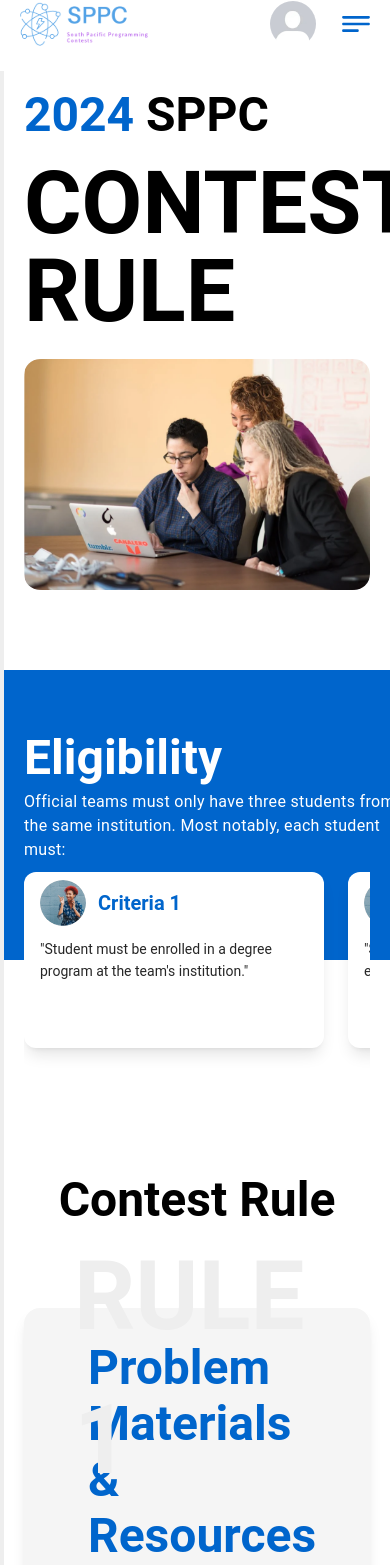
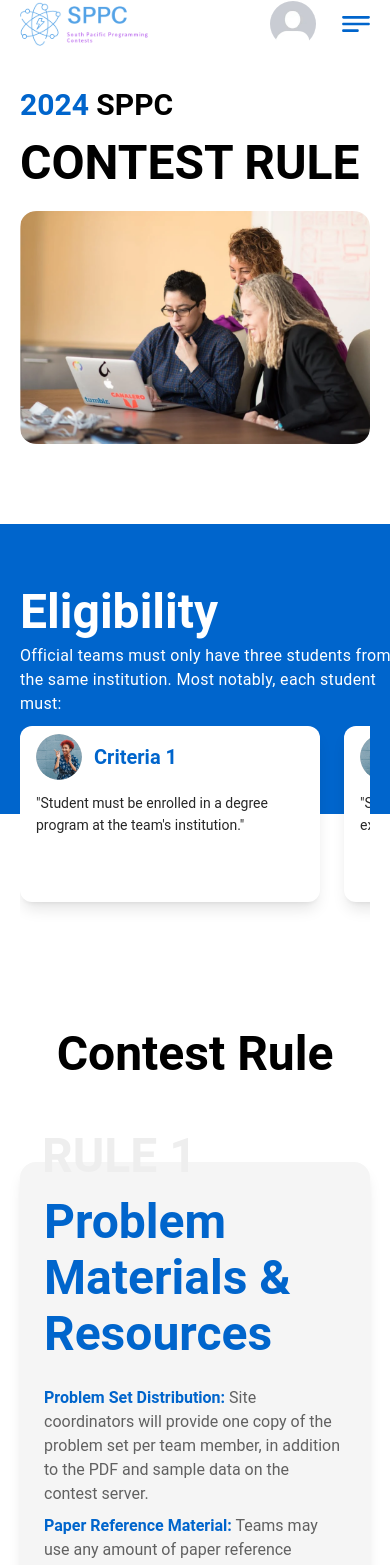
Before and after one commit to tranducanh2111/sppc-contest, a Next.js app: page /rules in a window 390 px wide. Shown: the part 15-1580 px from the top of the page. Built offline with nearby package versions, Linux system fonts and the light colour scheme; no server answers.

Commit message:
fix small device interface (pricing card; heading of rules, about; width of eligibility description; hide member card avatar; border of pages; PrimaryCard bottom padding; Banner Pagination width on Resource Page)

```diff
--- a/src/components/Layout.tsx
+++ b/src/components/Layout.tsx
@@ -26,7 +26,7 @@ const Layout: React.FC<{
         />
 
         {/* Content */}
-        <div className="relative flex-1 min-h-[1472px] sm:min-h-[1504px] overflow-x-hidden border-l-4">
+        <div className="relative flex-1 min-h-[1472px] sm:min-h-[1504px] overflow-x-hidden sm:border-l-4">
           <Profile
             isProfileOpen={isProfileOpen}
             closeProfile={closeProfile}
--- a/src/components/MemberCard.tsx
+++ b/src/components/MemberCard.tsx
@@ -36,9 +36,9 @@ const MemberCard = ({
                 variant="circular"
                 alt={name}
                 src={image}
-                className="border-2 border-white"
+                className="md:block hidden border-2 border-white"
             />
-            <div className={`w-[70%] ${isHidden && 'text-white'} self-center `}>
+            <div className={`md:w-[70%] w-[87%] ${isHidden && 'text-white'} self-center `}>
                 <div>
                     <p className={`text-h3 mb-[0.25rem] ${!isHidden ? 'text-black' : 'text-white'}`}>{name}</p>
                     <p className={`text-body ${!isHidden ? 'text-light-grey' : 'text-white'}`}>{time}</p>
--- a/src/components/PricingCard.tsx
+++ b/src/components/PricingCard.tsx
@@ -20,7 +20,7 @@ type CardProps = {
 
 const PricingCard: React.FC<CardProps> = ({ cardName, price, forWho, note, description, highlight }) => {
   return (
-    <article className={`flex flex-col gap-[1rem] p-[2.5rem] rounded-[16px] shadow-lg ${highlight ? 'bg-primary' : 'bg-white'}`}>
+    <article className={`flex flex-col gap-[1rem] md:p-[2.5rem] p-[1.25rem] rounded-[16px] shadow-lg ${highlight ? 'bg-primary' : 'bg-white'}`}>
         <h4 className={`text-h4 ${highlight ? 'text-white' : 'text-primary'}`}>{cardName}</h4>
         {/* Fee */}
         <div className='flex gap-[0.5rem] items-center'>
--- a/src/components/PrimaryCard.tsx
+++ b/src/components/PrimaryCard.tsx
@@ -16,7 +16,7 @@ type CardProps = {
 
 const PrimaryCard: React.FC<CardProps> = ({ imageURL, name, descriptions, testURL, buttonText }) => {
   return (
-    <section className="w-[80vw] aspect-[341/381] rounded-[12px] bg-[#FBFDFF] shadow-lg min-w-[241px] max-w-[330px] sm:pb-[24px] pb-[48px]">
+    <section className="w-[80vw] aspect-[341/381] rounded-[12px] bg-[#FBFDFF] shadow-lg min-w-[241px] max-w-[330px] pb-[16px] sm:pb-[24px] pb-[48px]">
         <figure className="relative w-[100%] h-[65%] mb-[12px] object-cover rounded-t-[12px]">
             <Image src={imageURL} alt={name} loading="lazy" className='w-full h-full object-cover rounded-t-[12px]' />
         </figure>
--- a/src/components/RuleCard.tsx
+++ b/src/components/RuleCard.tsx
@@ -16,8 +16,8 @@ interface RuleCardProps
 
 const RuleCard: React.FC<RuleCardProps> = ({ ruleNumber, title, details }) => {
   return (
-    <div className="relative flex flex-col lg:items-center lg:grid lg:grid-cols-3 bg-gray-100 gap-[1.5rem] py-[2rem] px-[4rem] rounded-[16px] shadow-lg mb-[0.75rem]">
-        <p className="absolute -top-[84px] left-[50px] text-[96px] font-bold text-gray-200">
+    <div className="relative flex flex-col lg:items-center lg:grid lg:grid-cols-3 bg-gray-100 gap-[1.5rem] py-[2rem] px-[1.5rem] md:px-[4rem] rounded-[16px] shadow-lg mb-[0.75rem]">
+        <p className="absolute left-[22px] md:left-[50px] md:-top-[84px] md:text-[96px] -top-[42px] text-[48px] font-bold text-gray-200">
             RULE {ruleNumber}
         </p>
         <h2 className="text-h2 text-primary lg:col-span-1">{title}</h2>
--- a/src/page-sections/About/HeroSection.tsx
+++ b/src/page-sections/About/HeroSection.tsx
@@ -14,7 +14,7 @@ const HeroSection = ({ imageUrl } : BannerProps) => {
             <div className='flex flex-col gap-[1.5rem]'>
                 <div className="flex flex-col gap-[0.75rem] justify-center">
                     <p className='text-body text-primary font-bold'>Hello, we are SPPC</p>
-                    <h1 className='text-h1 uppercase'>Discover our story</h1>
+                    <h1 className='sm:text-h1 text-5xl font-bold uppercase'>Discover our story</h1>
                 </div>
                 <p className='text-body'>Welcome to our digital hub, where every click unveils a chapter of our compelling journey. From humble beginnings to achievements, explore how our vision has shaped the landscape of student programmers. Join us to discover the heart and soul behind our contest, and the countless moments that define who we are today.</p>
             </div>
--- a/src/page-sections/Resources/BannerSection.tsx
+++ b/src/page-sections/Resources/BannerSection.tsx
@@ -10,12 +10,12 @@ interface SwiperProps {
 const NavigateButton = ({imageList,isHover}:{imageList:any,isHover: number}) => {
     const swiper = Slide.useSwiper()
     return (
-        <div className="absolute bottom-0 left-[20%] sm:left-[50%] sm:translate-x-[-50%] z-[99] text-red">
+        <div className="absolute bottom-0 left-[50%] translate-x-[-50%] z-[99] text-red">
         {imageList.map((img: any,index:number) => (
             <div
             onClick={() => swiper.slideTo(index)}
             key={index}
-            className={`w-[48px] h-[6px] px-[24px] py-[3px] ${
+            className={`w-[28px] sm:w-[48px] h-[6px] px-[10px] sm:px-[24px] py-[3px] ${
                 isHover == index ? 'bg-[#FFFFFF]' : 'bg-grey opacity-[0.5]'
             } rounded-[2px] inline-block mx-1`}></div>
         ))}
--- a/src/page-sections/Rules/EligibilitySection.tsx
+++ b/src/page-sections/Rules/EligibilitySection.tsx
@@ -13,7 +13,7 @@ const EligibilitySection: React.FC = () => {
                 <div className="w-full">
                     <div className="w-full sm:w-[405px] h-[86px] flex flex-col items-start gap-[4px] inline-flex ">
                     <h2 className="text-[#FFFFFF] text-h2">Eligibility</h2>
-                    <p className="text-[#FFFFFF] text-body tracking-[0.32px]">
+                    <p className="w-full text-[#FFFFFF] text-body tracking-[0.32px]">
                         Official teams must only have three students from the same institution. Most notably, each student must:
                     </p>
                     </div>
--- a/src/page-sections/Rules/HeroSection.tsx
+++ b/src/page-sections/Rules/HeroSection.tsx
@@ -10,8 +10,8 @@ const HeroSection: React.FC = () => {
     return (
         <section className='flex flex-col lg:grid lg:grid-cols-2 gap-y-[1.5rem] gap-x-[2rem]'>
             <div className='flex flex-col flex-wrap gap-[1rem]'>
-                <h2 className='text-h2'><span className='text-primary'>2024</span> SPPC</h2>
-                <h1 className='text-h1 uppercase'>Contest Rule</h1>
+                <h2 className='md:text-h2 text-3xl font-semibold'><span className='text-primary'>2024</span> SPPC</h2>
+                <h1 className='md:text-h1 text-5xl font-bold uppercase'>Contest Rule</h1>
                 <div className='hidden lg:grid grid-cols-3 gap-[1.5rem] mt-[2rem]'>
                     <Image src={SubImage1} alt='Sub Image 1' className='object-cover rounded-[16px]'/>
                     <Image src={SubImage2} alt='Sub Image 2' className='object-cover rounded-[16px]'/>
--- a/src/pages/resources.tsx
+++ b/src/pages/resources.tsx
@@ -4,14 +4,13 @@ import Head from 'next/head'
 import BannerSection from '@/page-sections/Resources/BannerSection'
 // Resource
 import Banner1 from 'public/banner-1.jpg'
-import Banner2 from 'public/banner-2.jpg'
 import Banner3 from 'public/banner-3.jpg'
 import Banner4 from 'public/banner-4.jpg'
 import Banner5 from 'public/banner-5.jpg'
 import Banner6 from 'public/banner-6.jpg'
 
 const ResourcesPage: React.FC = () => {
-    const imageList = [Banner1, Banner2, Banner3, Banner4, Banner5, Banner6]
+    const imageList = [Banner1, Banner3, Banner4, Banner5, Banner6]
 
     return (
         <Fragment>
```
